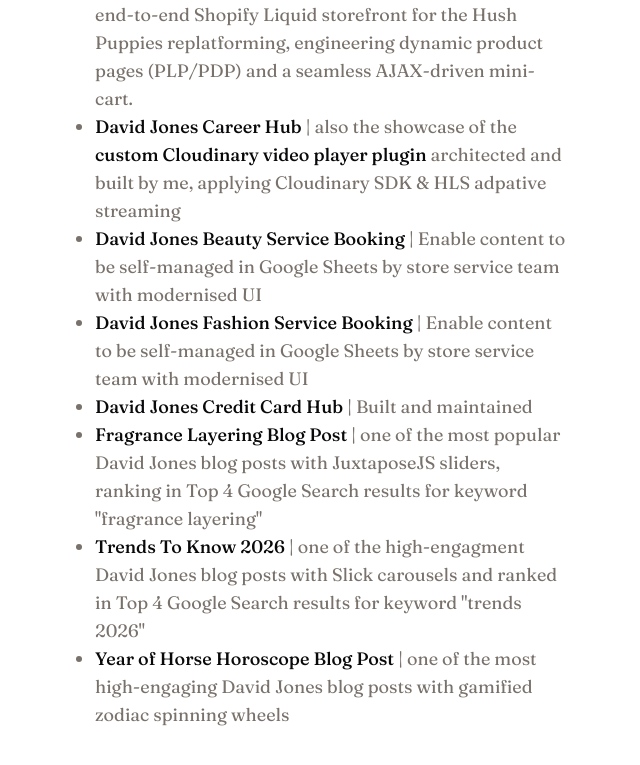
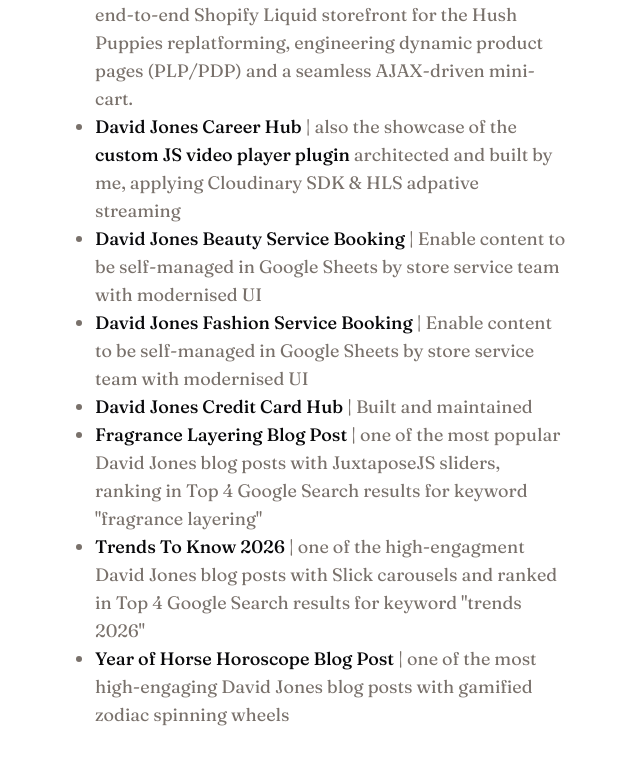
Before and after one commit to rmit-s3617315-Katrine-Ren/my-portfolio, a Next.js app: page / in a window 1280 px wide. Shown: the part 803-1568 px from the top of the page, without its empty margins (149-789 px from the left). Built offline with nearby package versions, Linux system fonts and the light colour scheme.

Commit message:
update content

```diff
--- a/app/page.tsx
+++ b/app/page.tsx
@@ -44,7 +44,7 @@
                 <li className="text-lg text-stone-500">
                 <a href="https://volley.com/" className="font-medium text-zinc-950 dark:text-zinc-50" target="_blank" rel="noopener noreferrer">Volley</a> Shopify Replatforming Project | Architected the end-to-end Shopify Liquid storefront for the Hush Puppies replatforming, engineering dynamic product pages (PLP/PDP) and a seamless AJAX-driven mini-cart.
               </li>
-              <li className="text-lg text-stone-500"><a href="https://www.davidjones.com/careers" className="font-medium text-zinc-950 dark:text-zinc-50" target="_blank" rel="noopener noreferrer">David Jones Career Hub</a> | also the showcase of the <a href="https://www.davidjones.com/careers" className="font-medium text-zinc-950 dark:text-zinc-50" target="_blank" rel="noopener noreferrer">custom Cloudinary video player plugin</a> architected and built by me, applying Cloudinary SDK & HLS adpative streaming</li>
+              <li className="text-lg text-stone-500"><a href="https://www.davidjones.com/careers" className="font-medium text-zinc-950 dark:text-zinc-50" target="_blank" rel="noopener noreferrer">David Jones Career Hub</a> | also the showcase of the <a href="https://www.davidjones.com/careers" className="font-medium text-zinc-950 dark:text-zinc-50" target="_blank" rel="noopener noreferrer">custom JS video player plugin</a> architected and built by me, applying Cloudinary SDK & HLS adpative streaming</li>
               <li className="text-lg text-stone-500"><a href="https://www.davidjones.com/services/beauty-services" className="font-medium text-zinc-950 dark:text-zinc-50" target="_blank" rel="noopener noreferrer">David Jones Beauty Service Booking</a> | Enable content to be self-managed in Google Sheets by store service team with modernised UI</li>
               <li className="text-lg text-stone-500"><a href="https://www.davidjones.com/services/fashion-services" className="font-medium text-zinc-950 dark:text-zinc-50" target="_blank" rel="noopener noreferrer">David Jones Fashion Service Booking</a>  | Enable content to be self-managed in Google Sheets by store service team with modernised UI</li>
               <li className="text-lg text-stone-500"><a href="https://www.davidjones.com/credit-card" className="font-medium text-zinc-950 dark:text-zinc-50" target="_blank" rel="noopener noreferrer">David Jones Credit Card Hub</a> | Built and maintained</li>
```
